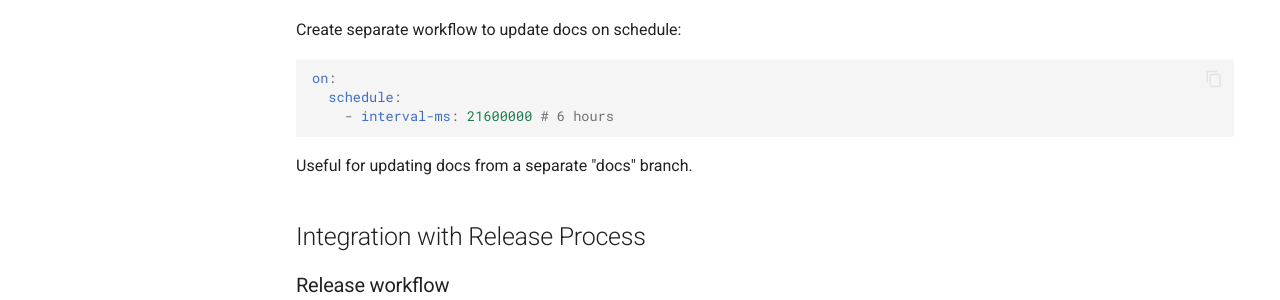
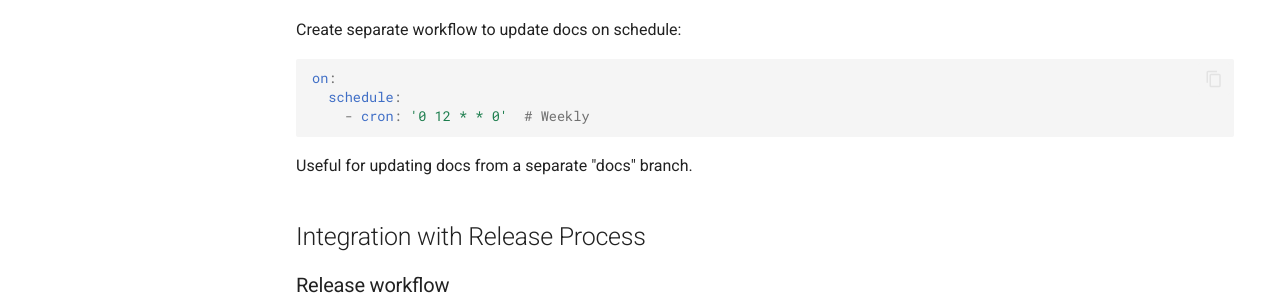
Before and after one commit to quantipixels/ogiri, an MkDocs documentation site: the page built from docs/versioning-guide.md, in a window 1280 px wide and 900 px high, scrolled down 8232 px. Shown: the part 153-453 px from the top of the window. Built offline with MkDocs 1.6.1 and Material for MkDocs 9.7.7, drawn with Linux system fonts in a browser that asks for light colours; comment, search, counter and statistics services are not loaded; the version menu is left out.

Commit message:
fix scheduled deployment documentation

````diff
--- a/docs/versioning-guide.md
+++ b/docs/versioning-guide.md
@@ -375,7 +375,7 @@ Create separate workflow to update docs on schedule:
 ```yaml
 on:
   schedule:
-    - interval-ms: 21600000 # 6 hours
+    - cron: '0 12 * * 0'  # Weekly
 ```
 
 Useful for updating docs from a separate "docs" branch.
````
